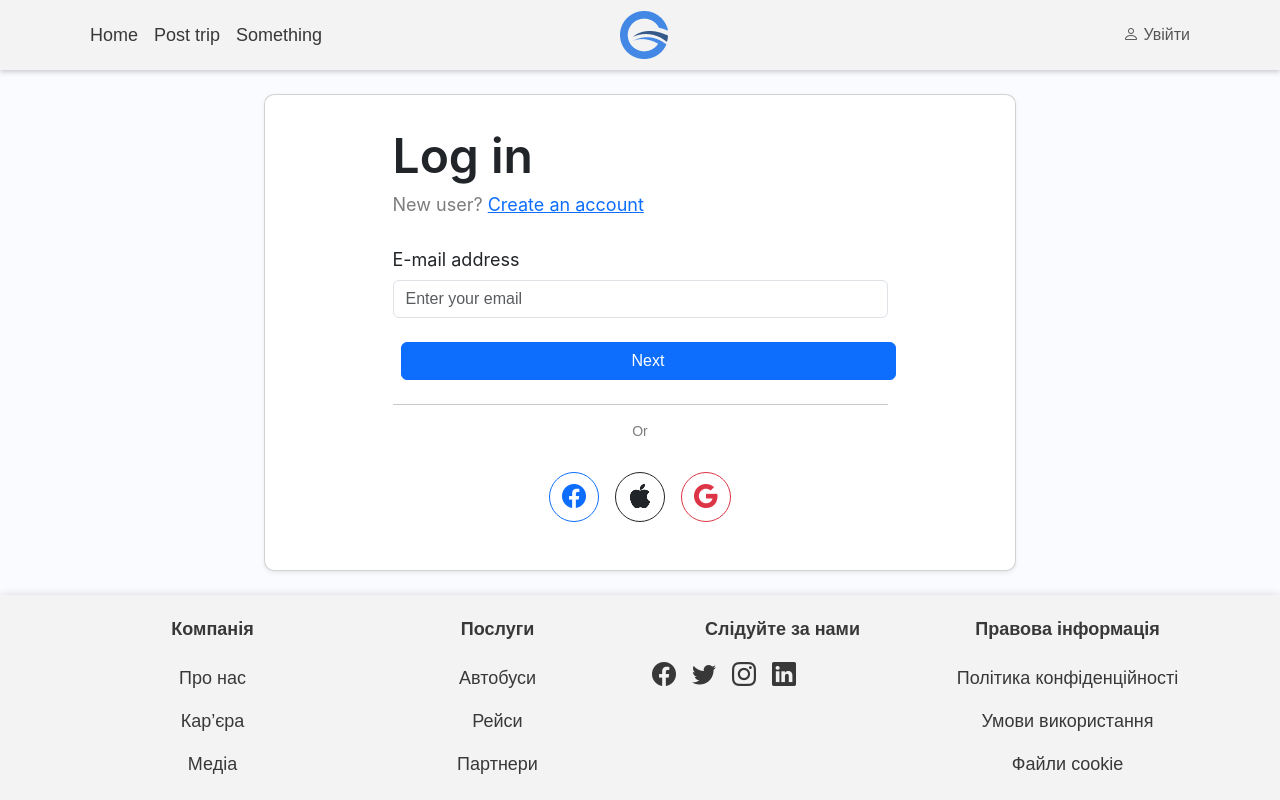
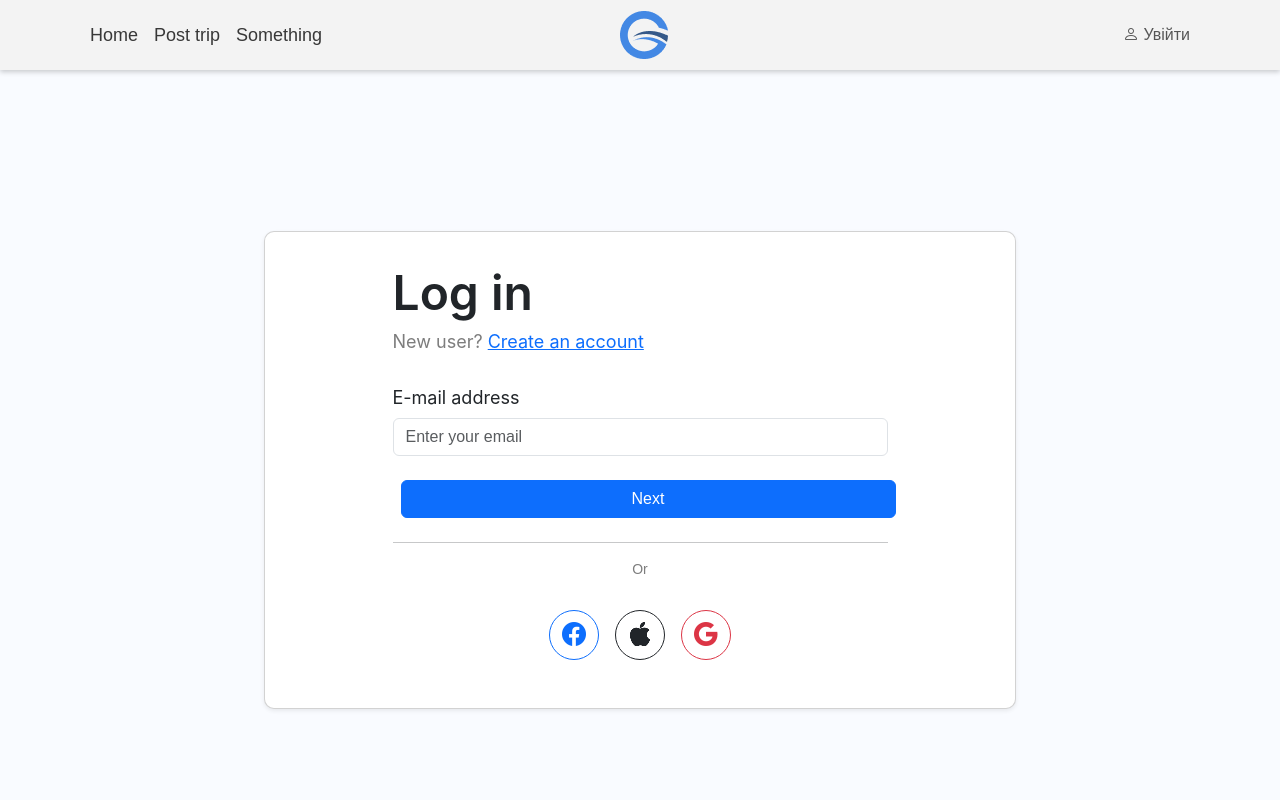
Before and after one commit to blablacar-clone-develop/frontend, a React (Vite) app in the folder react/: page /login in a window 1280 px wide. Shown: the top 800 px of the page. Built offline with nearby package versions, Linux system fonts and the light colour scheme.

Commit message:
fix login & register page bug

```diff
--- a/react/src/components/login/LoginComponent.tsx
+++ b/react/src/components/login/LoginComponent.tsx
@@ -36,7 +36,7 @@ const Login: React.FC = () => {
     };
 
     return (
-        <Container className="d-flex justify-content-center align-items-center mt-4 mb-4">
+        <Container className="d-flex justify-content-center align-items-center vh-100">
             <Card className="p-4 shadow-sm" style={{ maxWidth: '752px', width: '100%' }}>
                 {step === 1 ? (
                     <div className="align-self-center pt-4 pb-4" style={{maxWidth: '100%', width:'495px'}}>
@@ -92,11 +92,6 @@ const Login: React.FC = () => {
                                     required
                                 />
                             </Form.Group>
-
-                            {/*<div className="d-flex justify-content-between">*/}
-                            {/*    <Form.Check label="Stay signed in" />*/}
-                            {/*    <a href="/forgot-password">Forgot your password?</a>*/}
-                            {/*</div>*/}
                             <div className="d-flex justify-content-between align-items-center">
                                 <div className="form-check custom-toggle">
                                     <input type="checkbox" id="staySignedIn" className="form-check-input"/>
--- a/react/src/pages/Login.tsx
+++ b/react/src/pages/Login.tsx
@@ -13,7 +13,7 @@ const LoginPage: React.FC = () => {
         document.title = 'Увійти';
         const token = localStorage.getItem("token");
         if(token != null) navigate("/");
-    }, []);
+    });
 
 
     return (
--- a/react/src/pages/Register.tsx
+++ b/react/src/pages/Register.tsx
@@ -2,18 +2,22 @@ import React, {useEffect} from 'react';
 import NavbarComponent from '../components/NavbarComponent';
 import Footer from '../components/main/Footer/Footer';
 import Register from "../components/register/RegisterComponent";
+import {useNavigate} from "react-router-dom";
 
 const LoginPage: React.FC = () => {
+    const navigate = useNavigate();
+
 
     ///Зміна заголовку сторінки
     useEffect(() => {
         document.title = 'Реестрація';
-    }, []);
+        const token = localStorage.getItem("token");
+        if(token != null) navigate("/");
+    });
 
     return (
         <main className="main">
             <NavbarComponent />
-
             <Register />
             <Footer/>
         </main>
```
